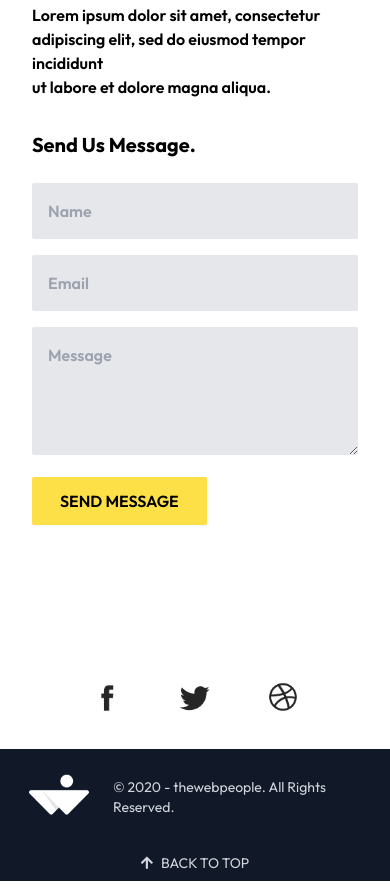
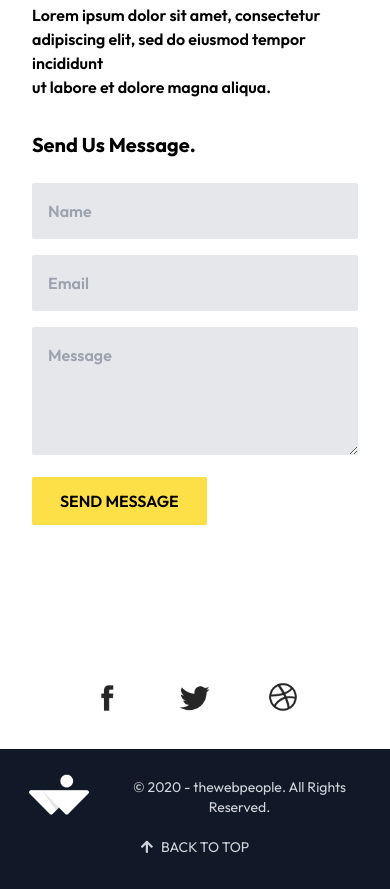
Before and after one commit to puneethkanike09/Test-WebPeople, a website: page index.html in a window 390 px wide. Shown: the part 4907-5796 px from the top of the page. Drawn offline with nearby package versions, Linux system fonts and the light colour scheme.

Commit message:
updated the css

```diff
--- a/index.html
+++ b/index.html
@@ -335,23 +335,23 @@
     <!-- Footer section -->
     <footer class="bg-gray-900 dark:bg-[#070F2B]">
         <div
-            class="container mx-auto py-2 px-6 lg:px-[145px] flex flex-col md:flex-row items-center justify-between text-white">
+            class="container mx-auto py-2  px-6 lg:px-[145px] flex flex-col md:flex-row items-center justify-between text-white">
             <!-- Logo and Copyright -->
-            <div class="flex items-center space-x-4 mb-4 md:mb-0">
+            <div class="flex items-center space-x-4">
                 <!-- Logo -->
                 <a a href="#">
                     <img src="/assets/footer/Main-Logo-Footer.png" alt="Logo" class="w-20 h-20 object-contain">
                 </a>
                 <!-- Copyright -->
-                <p class="text-gray-300 text-sm">&copy; 2020 - thewebpeople. All Rights Reserved.</p>
+                <p class="text-gray-300 text-sm text-center">&copy; 2020 - thewebpeople. All Rights Reserved.</p>
             </div>
 
             <!-- Back to Top -->
-            <div>
+            <div class="pb-6 md:pb-0">
                 <a href="#"
                     class="text-gray-300 hover:text-yellow-400 hover:translate-y-[-10px]  duration-500 text-sm transition flex items-center space-x-2">
                     <i class="fas fa-arrow-up"></i> <!-- Up Arrow Icon -->
-                    <span class="">BACK TO TOP</span>
+                    <span>BACK TO TOP</span>
                 </a>
             </div>
         </div>
```
Also changed, not shown: output.css.
